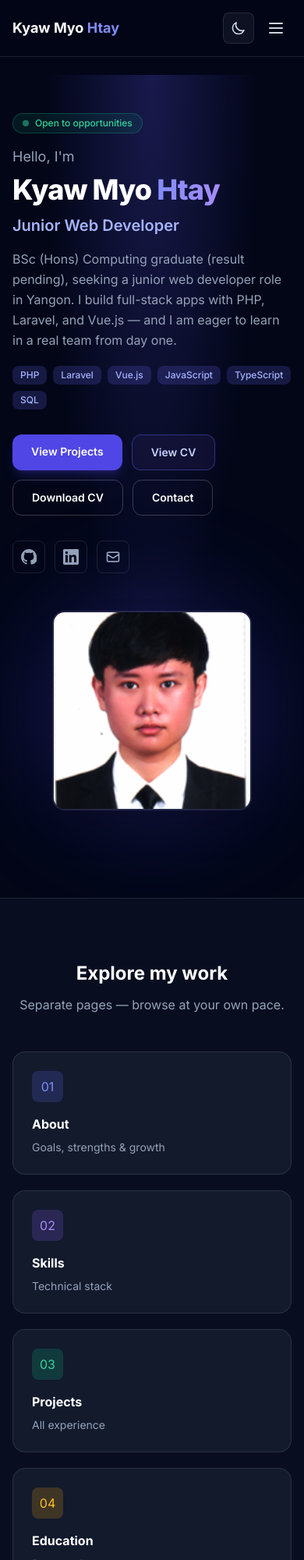
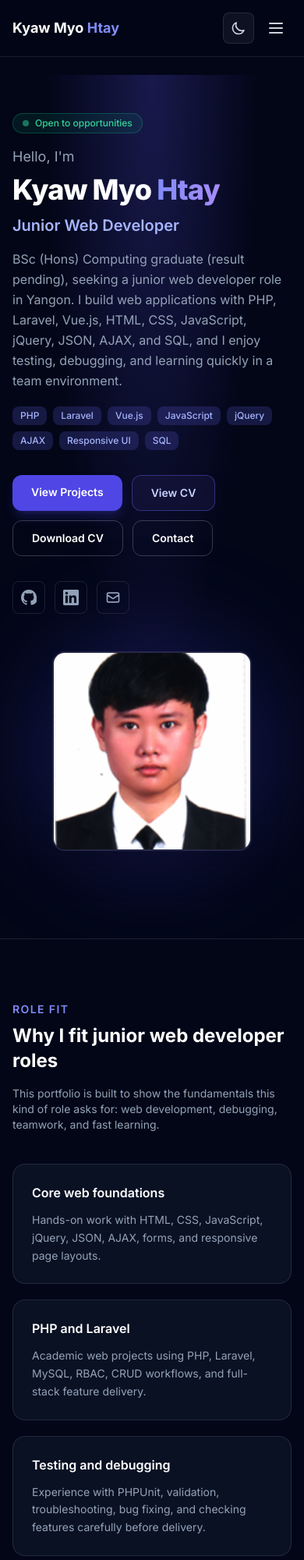
Before and after one commit to KyawMyoHtay1/basic_portfolio, a plain HTML site: page index.html in a window 390 px wide. Shown: the top 2000 px of the page at 78% size. Drawn offline with nearby package versions, Linux system fonts and the light colour scheme.

Commit message:
Enhance portfolio content and structure in Index and Skills pages
- Updated the Index page to provide a clearer overview of skills and projects, emphasizing readiness for junior web developer roles.
- Revised the Skills page to reflect a more comprehensive technical stack, including HTML, CSS3, jQuery, AJAX, and responsive design.
- Added sections highlighting core competencies and best fit for junior web roles, improving clarity and focus on relevant skills.
- Enhanced descriptions of programming, frontend, backend, and engineering skills for better representation of expertise.

```diff
--- a/index.html
+++ b/index.html
@@ -35,14 +35,16 @@
           <p class="mt-3 text-xl font-semibold text-indigo-700 dark:text-indigo-300">Junior Web Developer</p>
           <p class="mt-4 max-w-xl text-base leading-relaxed text-gray-600 dark:text-slate-400">
             BSc (Hons) Computing graduate (result pending), seeking a junior web developer role in Yangon.
-            I build full-stack apps with PHP, Laravel, and Vue.js — and I am eager to learn in a real team from day one.
+            I build web applications with PHP, Laravel, Vue.js, HTML, CSS, JavaScript, jQuery, JSON, AJAX, and SQL, and I enjoy testing, debugging, and learning quickly in a team environment.
           </p>
           <div class="mt-5 flex flex-wrap gap-2">
             <span class="rounded-lg bg-indigo-100 px-2.5 py-1 text-xs font-medium text-indigo-800 dark:bg-indigo-500/20 dark:text-indigo-300">PHP</span>
             <span class="rounded-lg bg-indigo-100 px-2.5 py-1 text-xs font-medium text-indigo-800 dark:bg-indigo-500/20 dark:text-indigo-300">Laravel</span>
             <span class="rounded-lg bg-indigo-100 px-2.5 py-1 text-xs font-medium text-indigo-800 dark:bg-indigo-500/20 dark:text-indigo-300">Vue.js</span>
             <span class="rounded-lg bg-indigo-100 px-2.5 py-1 text-xs font-medium text-indigo-800 dark:bg-indigo-500/20 dark:text-indigo-300">JavaScript</span>
-            <span class="rounded-lg bg-indigo-100 px-2.5 py-1 text-xs font-medium text-indigo-800 dark:bg-indigo-500/20 dark:text-indigo-300">TypeScript</span>
+            <span class="rounded-lg bg-indigo-100 px-2.5 py-1 text-xs font-medium text-indigo-800 dark:bg-indigo-500/20 dark:text-indigo-300">jQuery</span>
+            <span class="rounded-lg bg-indigo-100 px-2.5 py-1 text-xs font-medium text-indigo-800 dark:bg-indigo-500/20 dark:text-indigo-300">AJAX</span>
+            <span class="rounded-lg bg-indigo-100 px-2.5 py-1 text-xs font-medium text-indigo-800 dark:bg-indigo-500/20 dark:text-indigo-300">Responsive UI</span>
             <span class="rounded-lg bg-indigo-100 px-2.5 py-1 text-xs font-medium text-indigo-800 dark:bg-indigo-500/20 dark:text-indigo-300">SQL</span>
           </div>
           <div class="mt-8 flex flex-wrap gap-3">
@@ -66,10 +68,42 @@
       </div>
     </section>
 
+    <section class="border-t border-gray-200 bg-white py-20 dark:border-white/10 dark:bg-slate-950">
+      <div class="mx-auto max-w-6xl px-4 sm:px-6 lg:px-8">
+        <div class="flex flex-wrap items-end justify-between gap-4">
+          <div>
+            <p class="text-sm font-semibold uppercase tracking-widest text-indigo-600 dark:text-indigo-400">Role fit</p>
+            <h2 class="mt-2 text-2xl font-bold text-gray-900 dark:text-white">Why I fit junior web developer roles</h2>
+          </div>
+          <p class="max-w-2xl text-sm text-gray-600 dark:text-slate-400">
+            This portfolio is built to show the fundamentals this kind of role asks for: web development, debugging, teamwork, and fast learning.
+          </p>
+        </div>
+        <div class="mt-10 grid gap-5 sm:grid-cols-2 lg:grid-cols-4">
+          <article class="rounded-2xl border border-gray-200 bg-gray-50 p-6 dark:border-white/10 dark:bg-slate-900/70">
+            <h3 class="font-semibold text-gray-900 dark:text-white">Core web foundations</h3>
+            <p class="mt-3 text-sm leading-relaxed text-gray-600 dark:text-slate-400">Hands-on work with HTML, CSS, JavaScript, jQuery, JSON, AJAX, forms, and responsive page layouts.</p>
+          </article>
+          <article class="rounded-2xl border border-gray-200 bg-gray-50 p-6 dark:border-white/10 dark:bg-slate-900/70">
+            <h3 class="font-semibold text-gray-900 dark:text-white">PHP and Laravel</h3>
+            <p class="mt-3 text-sm leading-relaxed text-gray-600 dark:text-slate-400">Academic web projects using PHP, Laravel, MySQL, RBAC, CRUD workflows, and full-stack feature delivery.</p>
+          </article>
+          <article class="rounded-2xl border border-gray-200 bg-gray-50 p-6 dark:border-white/10 dark:bg-slate-900/70">
+            <h3 class="font-semibold text-gray-900 dark:text-white">Testing and debugging</h3>
+            <p class="mt-3 text-sm leading-relaxed text-gray-600 dark:text-slate-400">Experience with PHPUnit, validation, troubleshooting, bug fixing, and checking features carefully before delivery.</p>
+          </article>
+          <article class="rounded-2xl border border-gray-200 bg-gray-50 p-6 dark:border-white/10 dark:bg-slate-900/70">
+            <h3 class="font-semibold text-gray-900 dark:text-white">Team-ready mindset</h3>
+            <p class="mt-3 text-sm leading-relaxed text-gray-600 dark:text-slate-400">Agile and Scrum project experience, GitHub collaboration, and a strong willingness to learn from senior developers.</p>
+          </article>
+        </div>
+      </div>
+    </section>
+
     <section class="border-t border-gray-200 bg-gray-100/80 py-20 dark:border-white/10 dark:bg-slate-900/50">
       <div class="mx-auto max-w-6xl px-4 sm:px-6 lg:px-8">
         <h2 class="text-center text-2xl font-bold text-gray-900 sm:text-3xl dark:text-white">Explore my work</h2>
-        <p class="mx-auto mt-3 max-w-xl text-center text-gray-600 dark:text-slate-400">Separate pages — browse at your own pace.</p>
+        <p class="mx-auto mt-3 max-w-xl text-center text-gray-600 dark:text-slate-400">Separate pages for projects, skills, education, CV, and contact details.</p>
         <div class="mt-12 grid gap-5 sm:grid-cols-2 lg:grid-cols-3">
           <a href="about.html" class="card-lift group rounded-2xl border border-gray-200 bg-white p-6 hover:border-indigo-400 dark:border-white/10 dark:bg-slate-800/50 dark:hover:border-indigo-500/50"><div class="flex h-10 w-10 items-center justify-center rounded-lg bg-indigo-100 text-indigo-700 dark:bg-indigo-500/20 dark:text-indigo-400">01</div><h3 class="mt-4 font-bold text-gray-900 group-hover:text-indigo-600 dark:text-white dark:group-hover:text-indigo-300">About</h3><p class="mt-2 text-sm text-gray-600 dark:text-slate-400">Goals, strengths & growth</p></a>
           <a href="skills.html" class="card-lift group rounded-2xl border border-gray-200 bg-white p-6 hover:border-indigo-400 dark:border-white/10 dark:bg-slate-800/50 dark:hover:border-indigo-500/50"><div class="flex h-10 w-10 items-center justify-center rounded-lg bg-violet-100 text-violet-700 dark:bg-violet-500/20 dark:text-violet-400">02</div><h3 class="mt-4 font-bold text-gray-900 dark:text-white">Skills</h3><p class="mt-2 text-sm text-gray-600 dark:text-slate-400">Technical stack</p></a>
@@ -85,7 +119,7 @@
         <div class="flex flex-wrap items-end justify-between gap-4">
           <div>
             <p class="text-sm font-semibold uppercase tracking-widest text-indigo-600 dark:text-indigo-400">Highlighted</p>
-            <h2 class="mt-2 text-2xl font-bold text-gray-900 dark:text-white">Recent projects</h2>
+            <h2 class="mt-2 text-2xl font-bold text-gray-900 dark:text-white">Featured web projects</h2>
           </div>
           <a href="projects.html" class="text-sm font-medium text-indigo-600 hover:text-indigo-500 dark:text-indigo-400 dark:hover:text-indigo-300">View all →</a>
         </div>
@@ -98,9 +132,9 @@
             <div data-project-thumb="elitearticles" class="project-card-media bg-gradient-to-br from-violet-200 to-violet-400 dark:from-violet-900/60 dark:to-slate-900"></div>
             <div class="p-5"><p class="text-xs text-violet-600 dark:text-violet-400">Team Lead</p><h3 class="mt-2 font-bold text-gray-900 dark:text-white">Magazine System</h3><p class="mt-2 text-sm text-gray-600 dark:text-slate-400">Scrum · Jira · Laravel</p></div>
           </a>
-          <a href="project.html?id=mhike-android" class="card-lift group overflow-hidden rounded-2xl border border-gray-200 bg-white hover:border-emerald-400 dark:border-white/10 dark:bg-slate-800/40 dark:hover:border-emerald-500/40">
-            <div data-project-thumb="mhike-android" class="project-card-media bg-gradient-to-br from-emerald-200 to-emerald-500 dark:from-emerald-900/60 dark:to-slate-900"></div>
-            <div class="p-5"><p class="text-xs text-emerald-600 dark:text-emerald-400">Mobile</p><h3 class="mt-2 font-bold text-gray-900 dark:text-white">M-Hike Android</h3><p class="mt-2 text-sm text-gray-600 dark:text-slate-400">Kotlin · SQLite</p></div>
+          <a href="project.html?id=libraria" class="card-lift group overflow-hidden rounded-2xl border border-gray-200 bg-white hover:border-emerald-400 dark:border-white/10 dark:bg-slate-800/40 dark:hover:border-emerald-500/40">
+            <div data-project-thumb="libraria" class="project-card-media bg-gradient-to-br from-emerald-200 to-emerald-500 dark:from-emerald-900/60 dark:to-slate-900"></div>
+            <div class="p-5"><p class="text-xs text-emerald-600 dark:text-emerald-400">Web App</p><h3 class="mt-2 font-bold text-gray-900 dark:text-white">Library Management System</h3><p class="mt-2 text-sm text-gray-600 dark:text-slate-400">PHP · MySQL · jQuery</p></div>
           </a>
         </div>
       </div>
```
Also changed, not shown: skills.html (+10 -6 lines).
